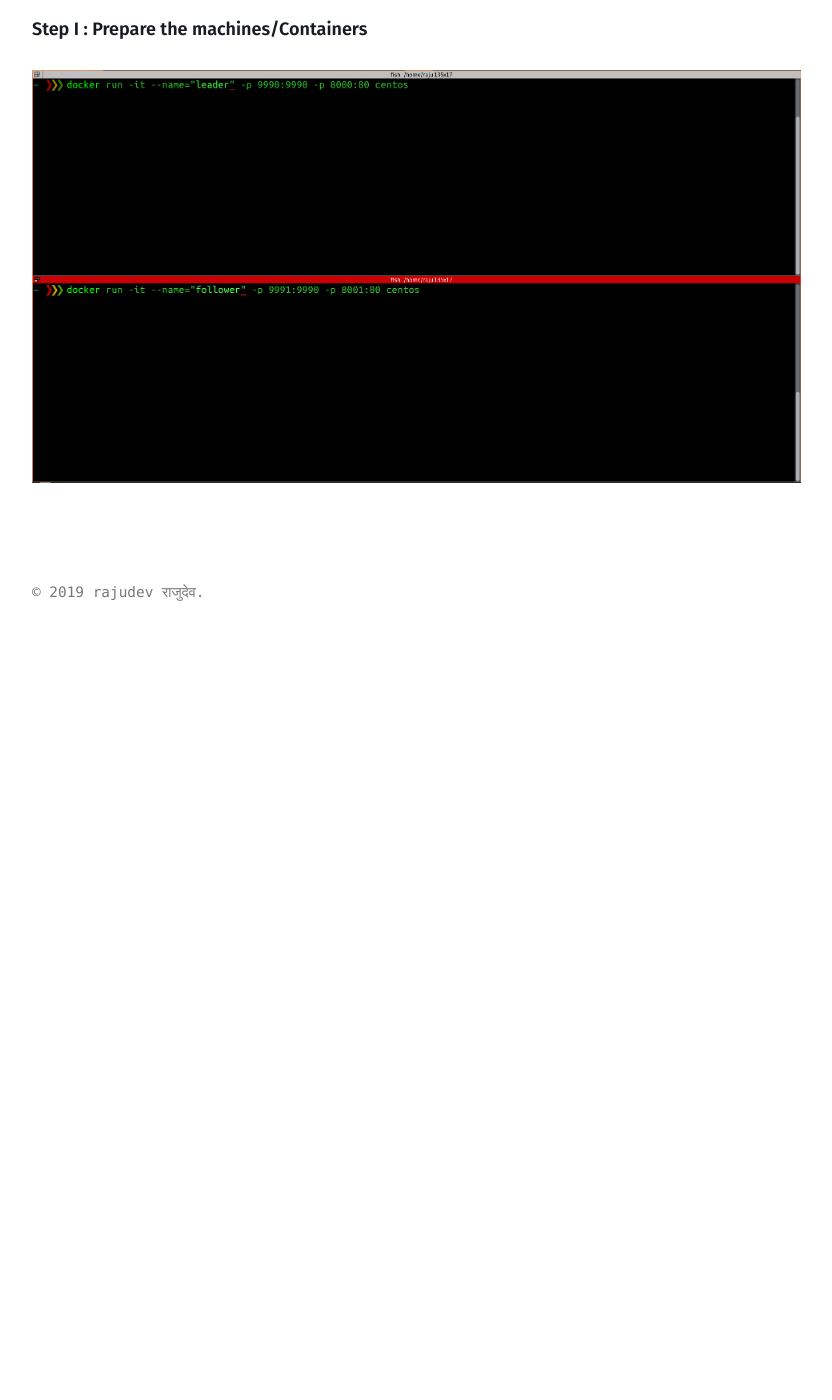
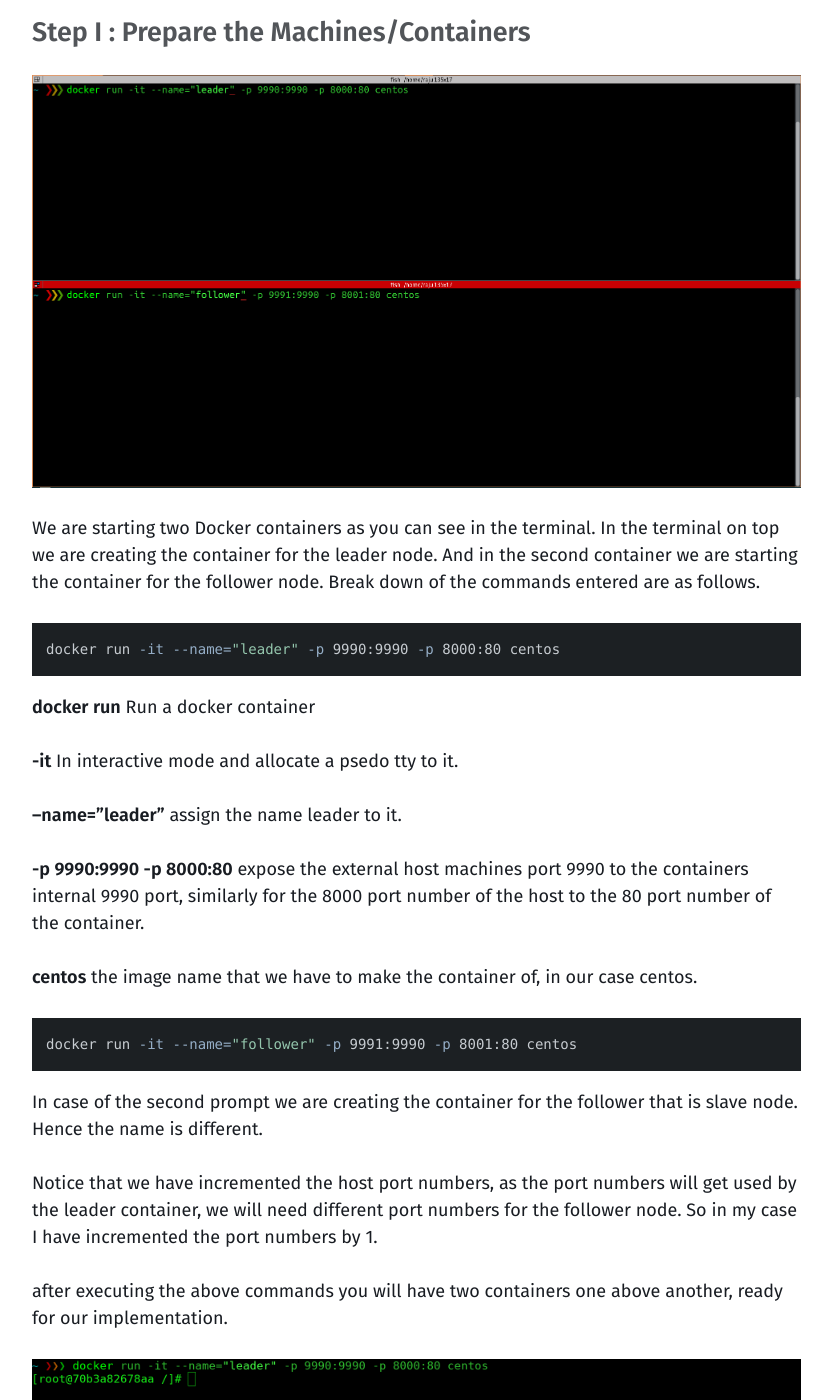
Before and after one commit to rajudev/rajudev.github.io, a Jekyll site: the page built from _posts/2019-01-28-introduction-to-jboss.md, in a window 1280 px wide and 1400 px high, scrolled down 1467 px. Shown: the whole window, without its empty margins (40-872 px from the left). Built offline with Jekyll 4.4.1, drawn with Linux system fonts in a browser that asks for light colours; before the commit the page ends 2097 px from its top, so only the background shows below that; some of the changed text lies outside the part shown.

Commit message:
Adding more content and further steps to the post

````diff
--- a/_posts/2019-01-28-introduction-to-jboss.md
+++ b/_posts/2019-01-28-introduction-to-jboss.md
@@ -44,7 +44,72 @@
 In the architecture diagram above I am using the terms `Leader` for the main node and `follower` for the sub domain node.
 Consider this similar to master and slave terminologies, I am avoiding those terminologies because of [this](https://bugs.python.org/issue34605)
 
-**Step I : Prepare the machines/Containers**
+### **Step I : Prepare the Machines/Containers**
 
 
 <img src="/assets/images/step-1-docker-containers-init.png" alt="Setting up containers"/>
+
+We are starting two Docker containers as you can see in the terminal. In the terminal on top we are creating the container for the leader node.
+And in the second container we are starting the container for the follower node.
+Break down of the commands entered are as follows.
+
+```shell
+docker run -it --name="leader" -p 9990:9990 -p 8000:80 centos
+```
+
+**docker run** Run a docker container
+
+**-it** In interactive mode and allocate a psedo tty to it.
+
+**--name="leader"** assign the name leader to it.
+
+**-p 9990:9990 -p 8000:80** expose the external host machines port 9990 to the containers internal 9990 port, similarly for the 8000 port number of the host to the 80 port number of the container.
+
+**centos** the image name that we have to make the container of, in our case centos.
+
+
+```shell
+docker run -it --name="follower" -p 9991:9990 -p 8001:80 centos
+```
+
+In case of the second prompt we are creating the container for the follower that is slave node. Hence the name is different.
+
+Notice that we have incremented the host port numbers, as the port numbers will get used by the leader container, we will need different port numbers for the follower node. So in my case I have incremented the port numbers by 1.
+
+after executing the above commands you will have two containers one above another, ready for our implementation.
+
+![Containers after starting up](/assets/images/step-1-docker-containers-started.png)
+
+
+For the duration of the tutorial, I will be executing commands for leader in the top terminal and the commands for the follower in the bottom terminal.
+
+Lets move to step II
+
+
+### **Step II - Preparing the machines, installing prerequisites**
+
+JBOSS requires a few softwares to work such as java. also we would require some softwares to work properly on the container such as a text editor, a network management tool etc.
+Let install all these dependencies and required software.
+
+Also note that, although CentOS uses yum as the package manager, as a personal preference I use `dnf` as the package manager. So lets first install dnf.
+
+We execute the following commands on both the leader and follower containers.
+
+```shell
+yum install dnf -y
+```
+
+After installing the dnf package manager, lets install other packages using dnf.
+
+```shell
+dnf install java nano emacs sudo
+```
+
+
+
+### **Step III - Download and configure JBOSS**
+
+### **Step IV - Run JBOSS**
+
+
+### **Step V - JBOSS Management Interface overview**
````
Also changed, not shown: assets/images/step-1-docker-containers-started.png (added).
